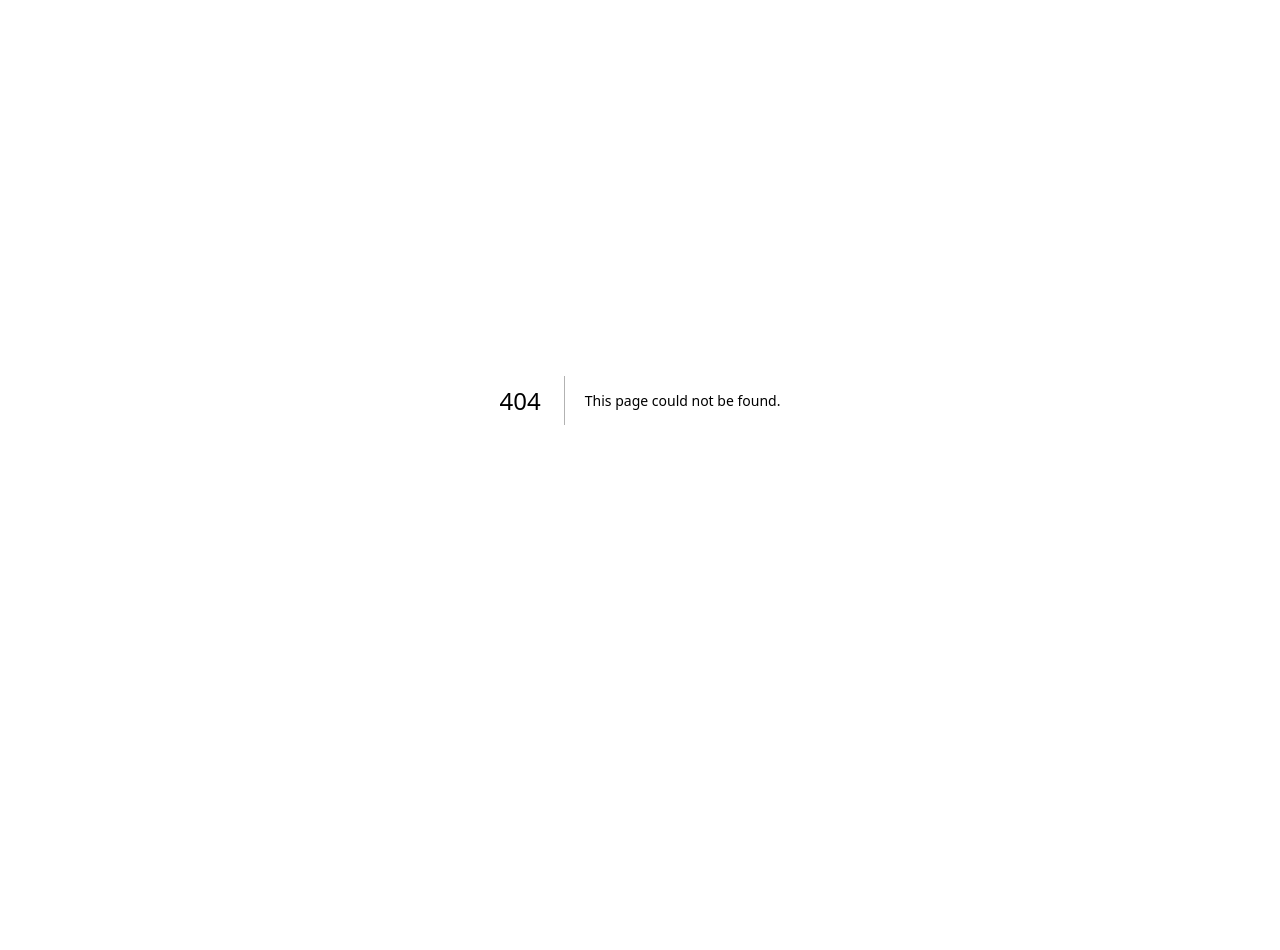
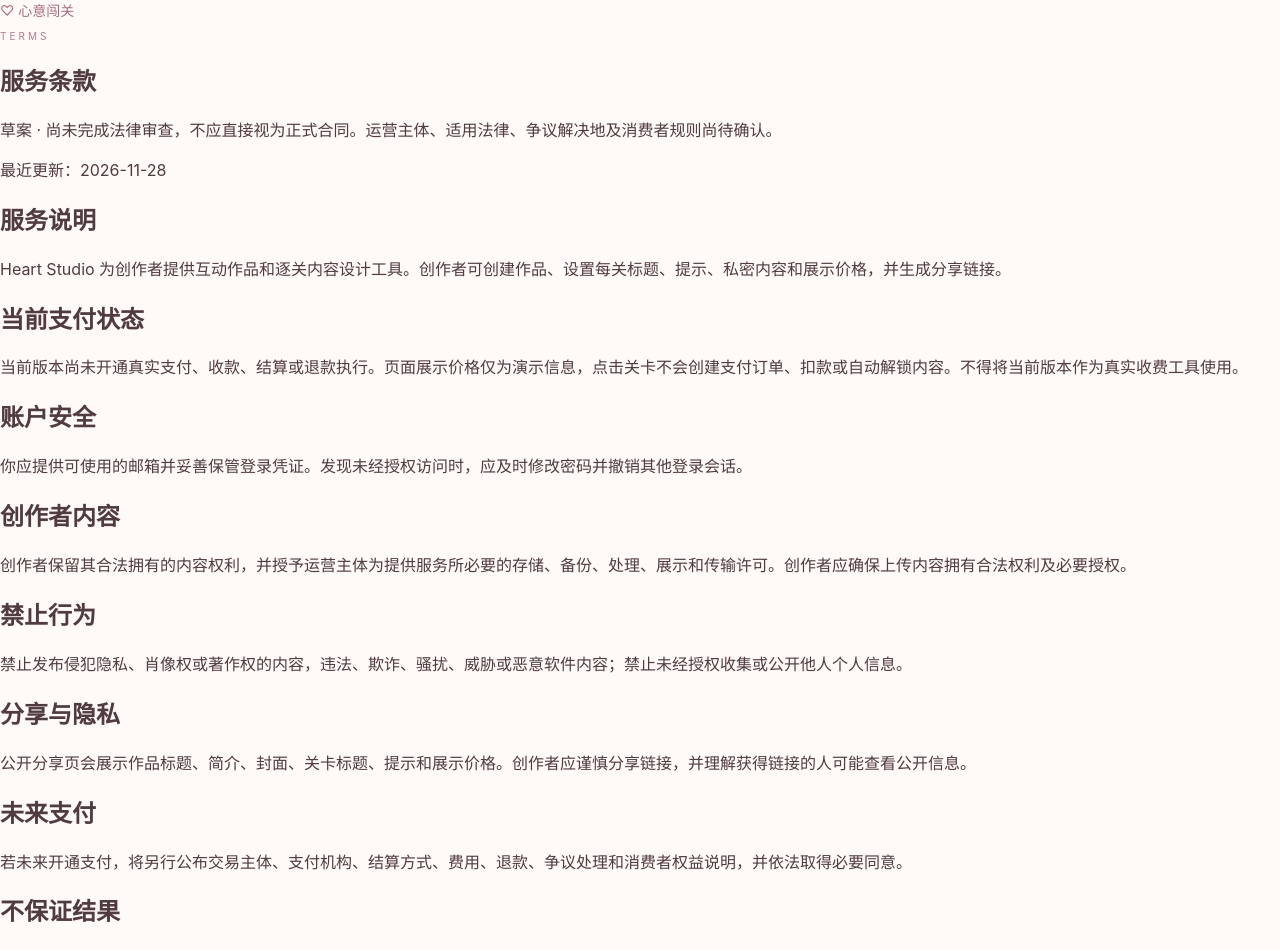
Before and after one commit to 905695129-art/xiaomei-AI, a Next.js app: page /terms in a window 1280 px wide. Before the commit this address had no page. Shown: the top 950 px of the page. Before the commit the page ends 800 px from the top, so only its background shows below. Built offline with nearby package versions, Linux system fonts and the light colour scheme.

Commit message:
Add public service terms draft page

```diff
--- /dev/null
+++ b/src/app/terms/page.tsx
@@ -0,0 +1,14 @@
+const sections = [
+  ["服务说明", "Heart Studio 为创作者提供互动作品和逐关内容设计工具。创作者可创建作品、设置每关标题、提示、私密内容和展示价格，并生成分享链接。"],
+  ["当前支付状态", "当前版本尚未开通真实支付、收款、结算或退款执行。页面展示价格仅为演示信息，点击关卡不会创建支付订单、扣款或自动解锁内容。不得将当前版本作为真实收费工具使用。"],
+  ["账户安全", "你应提供可使用的邮箱并妥善保管登录凭证。发现未经授权访问时，应及时修改密码并撤销其他登录会话。"],
+  ["创作者内容", "创作者保留其合法拥有的内容权利，并授予运营主体为提供服务所必要的存储、备份、处理、展示和传输许可。创作者应确保上传内容拥有合法权利及必要授权。"],
+  ["禁止行为", "禁止发布侵犯隐私、肖像权或著作权的内容，违法、欺诈、骚扰、威胁或恶意软件内容；禁止未经授权收集或公开他人个人信息。"],
+  ["分享与隐私", "公开分享页会展示作品标题、简介、封面、关卡标题、提示和展示价格。创作者应谨慎分享链接，并理解获得链接的人可能查看公开信息。"],
+  ["未来支付", "若未来开通支付，将另行公布交易主体、支付机构、结算方式、费用、退款、争议处理和消费者权益说明，并依法取得必要同意。"],
+  ["不保证结果", "本服务仅提供内容制作、展示和技术工具，不保证关系改善、复合、约会、沟通或交易结果。任何一方明确拒绝或要求停止联系时，另一方应尊重其决定。"],
+  ["投诉与争议", "法定运营主体：[待填写]；投诉邮箱：[待填写]；适用法律：[待填写]；争议解决地：[待填写]。这些信息须由实际运营主体确定后才能正式生效。"]
+];
+export default function TermsPage() {
+  return <main className="legalShell"><a href="/" className="back">♡ 心意闯关</a><article className="legalCard"><p className="eyebrow">TERMS</p><h1>服务条款</h1><p className="legalWarning">草案 · 尚未完成法律审查，不应直接视为正式合同。运营主体、适用法律、争议解决地及消费者规则尚待确认。</p><p className="legalUpdated">最近更新：2026-11-28</p>{sections.map(([title,body])=><section key={title}><h2>{title}</h2><p>{body}</p></section>)}<p className="legalWarning">正式上线前：补齐法定运营主体、投诉与退款渠道、内容审核和侵权申诉流程、数据删除安排，并完成专业法律审查。</p><a href="/privacy">查看隐私政策 →</a></article></main>;
+}
```
